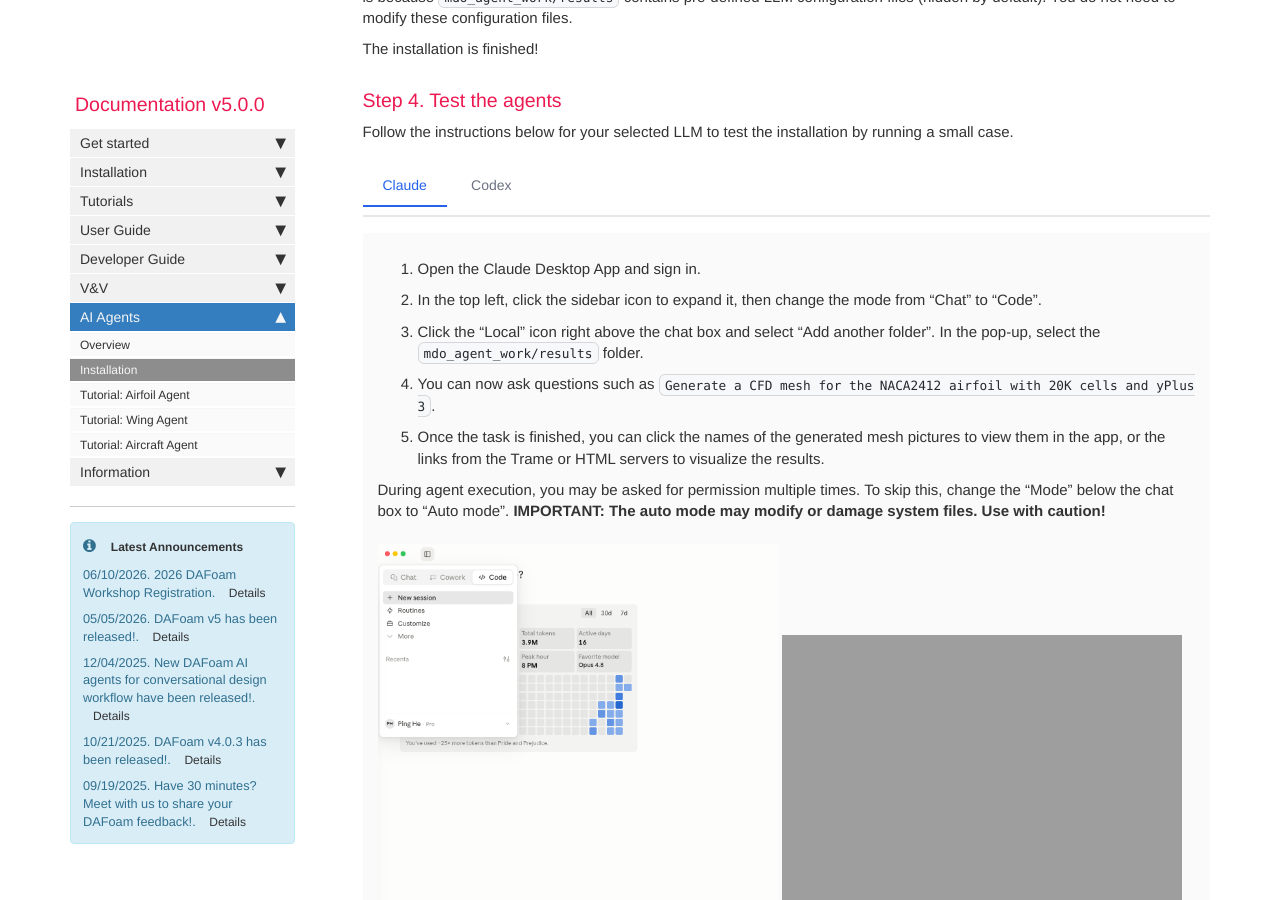
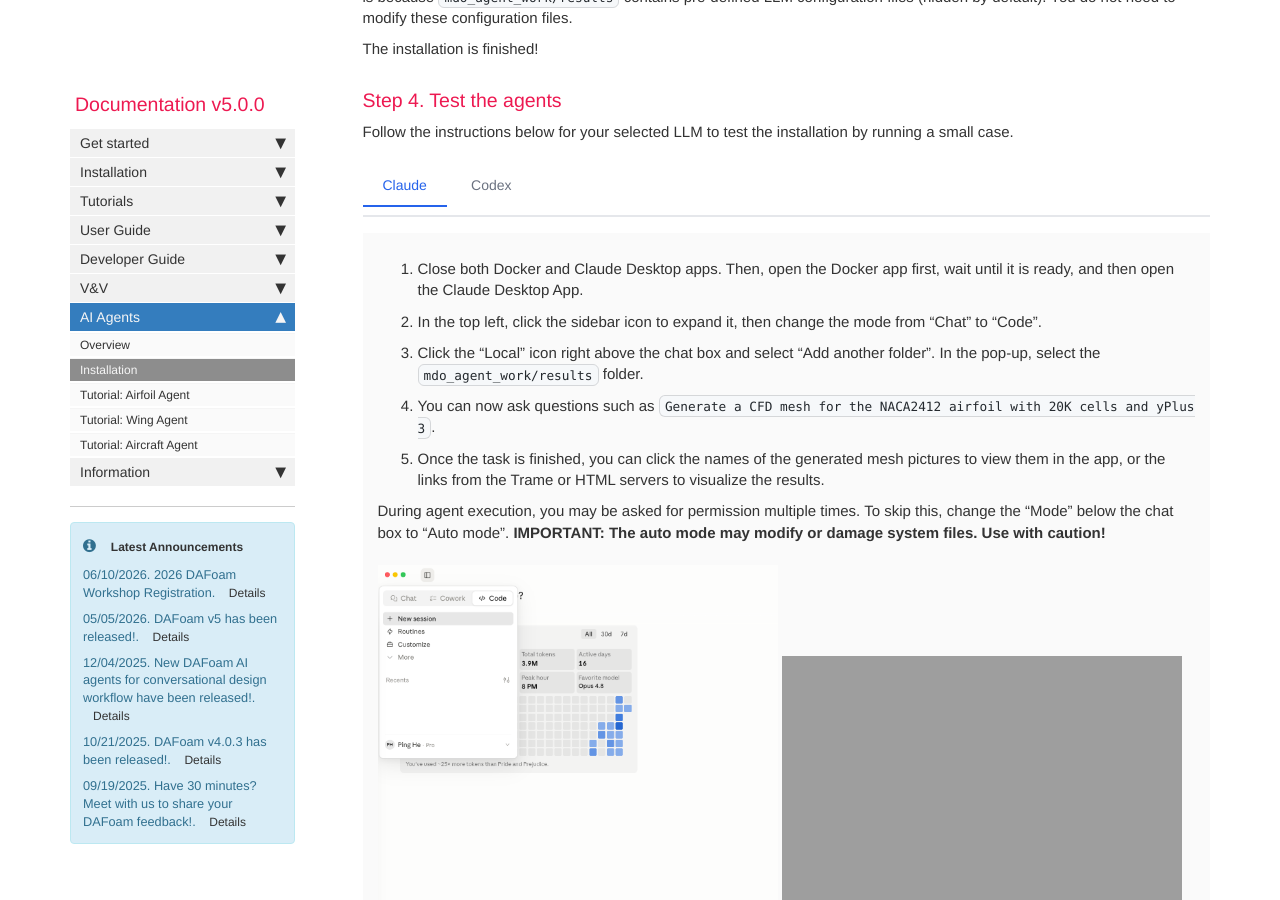
Before and after one commit to DAFoam/DAFoam.github.io, a Jekyll site: the page built from pages/mydoc/mydoc_ai_agent_installation.md, in a window 1280 px wide and 900 px high, scrolled down 1829 px. Built offline with Jekyll 4.4.1, drawn with Linux system fonts in a browser that asks for light colours; comment, search, counter and statistics services are not loaded.

Commit message:
content update

```diff
--- a/pages/mydoc/mydoc_ai_agent_installation.md
+++ b/pages/mydoc/mydoc_ai_agent_installation.md
@@ -61,7 +61,7 @@ Follow the instructions below for your selected LLM to test the installation by
 </div>
 <div class="tab-content">
 
-1. Open the Claude Desktop App and sign in.
+1. Close both Docker and Claude Desktop apps. Then, open the Docker app first, wait until it is ready, and then open the Claude Desktop App.
 
 2. In the top left, click the sidebar icon to expand it, then change the mode from "Chat" to "Code".
 
@@ -82,7 +82,7 @@ Fig. An example of the Claude Code interface
 </div>
 <div class="tab-content">
 
-1. Open the Codex Desktop App and sign in.
+1. Close both Docker and Codex Desktop apps. Then, open the Docker app first, wait until it is ready, and then open the Codex Desktop App.
 
 2. Click the "folder" icon right below the chat box and select "Add new project/Use an existing folder". In the pop-up, select the `mdo_agent_work/results` folder.
 
```
